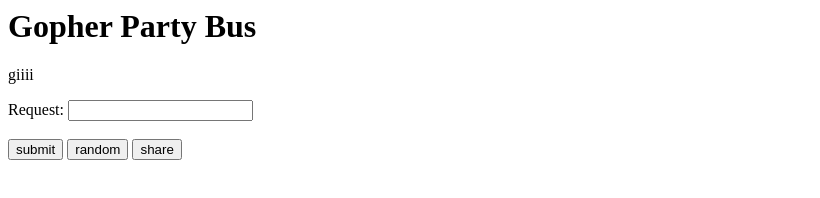
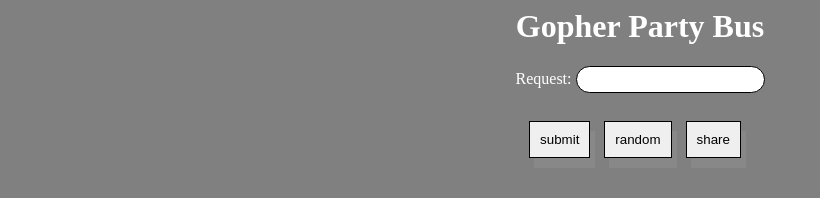
Before and after one commit to DarwinKopimi/GopherPartyBus, a plain HTML site: page index.html in a window 1280 px wide. Shown: the whole page, without its empty margins (0-820 px from the left). Drawn offline with Linux system fonts and the light colour scheme.

Commit message:
Update main.css
updated css

```diff
--- a/sheets/main.css
+++ b/sheets/main.css
@@ -1,11 +1,36 @@
-.main_title {}
+@media (min-resolution: 72dpi) {
+#main_title {
+  text-align: center;
+  color: white;
+}
 
-#base_button {
+body {
+  background-color: grey;
+  text-align: center;
+}
+label {
+  color: white;
+}
+#base-button {
  border: 1px solid;
   padding: 10px;
   box-shadow: 5px 10px #888888;
+  margin-right: 10px;
 }
-
-.text_box {}
-
-.display_box {}
+@media (min-resolution: 72dpi) {
+#request {
+  border: 1px solid;
+   border-radius: 25px;
+   padding: 5px;
+   margin-bottom: 10px;
+}
+@media (min-resolution: 72dpi) {
+#display-box {
+  border: 1px solid;
+   border-radius: 25px;
+   padding: 5px;
+   margin-bottom: 10px;
+   width: 400px;
+   height: 250px;
+   display: none;
+}
```
